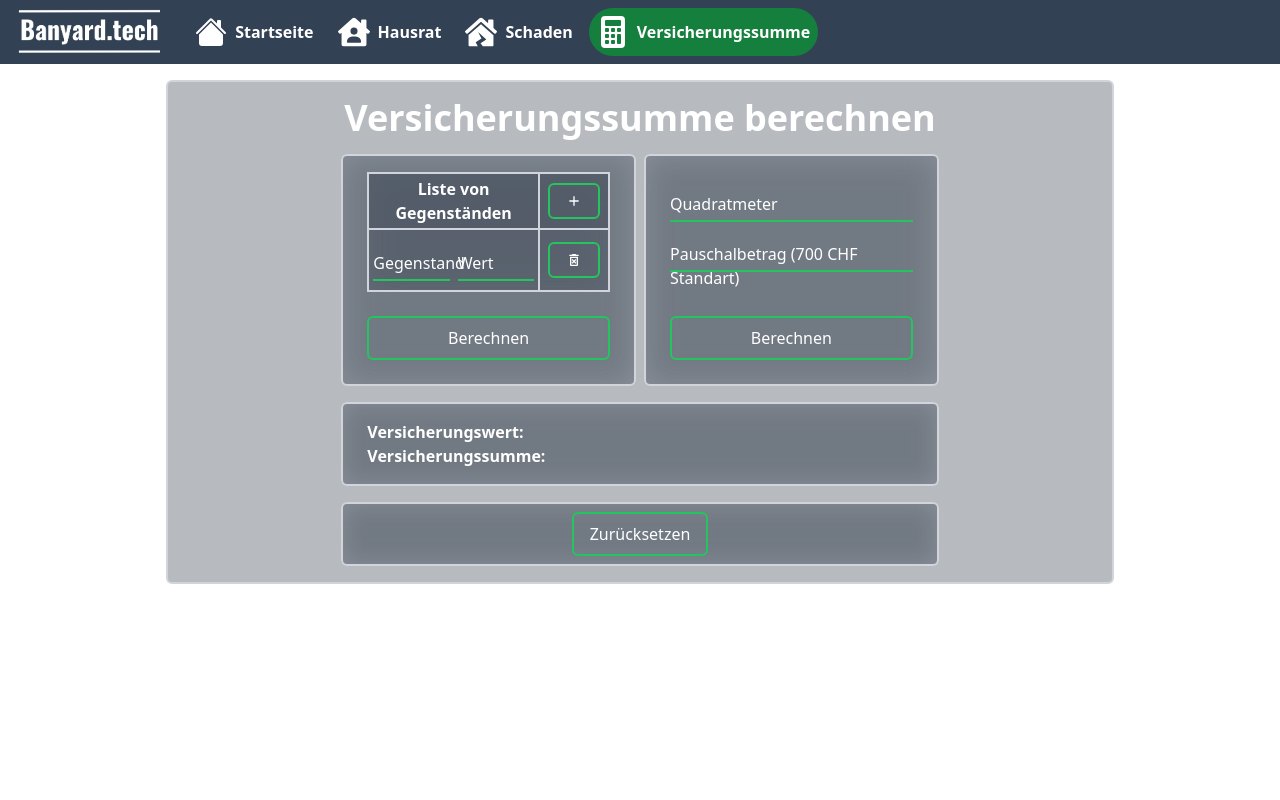
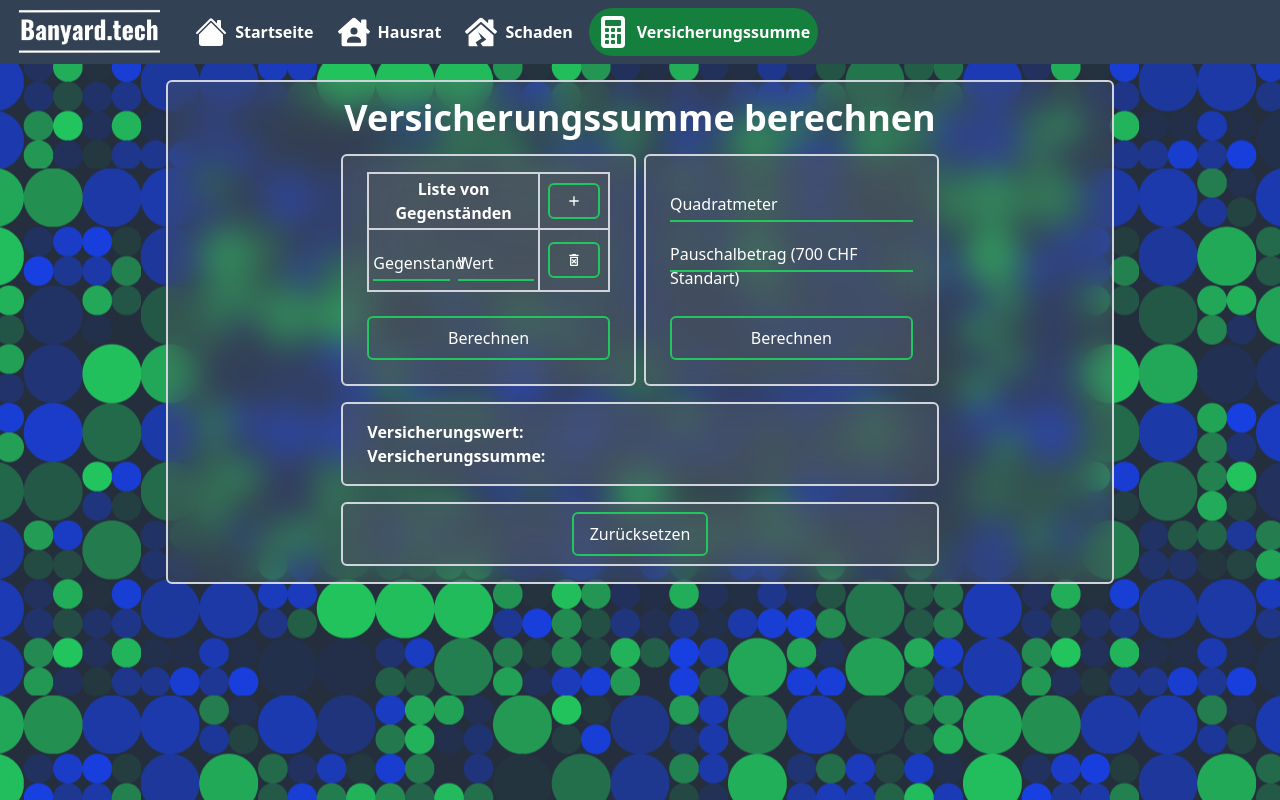
Before and after one commit to AelElliotBanyard/vs-rechner-banyard, a Next.js app in the folder CODE/: page /hausrat/versicherungssumme in a window 1280 px wide. Built offline with nearby package versions, Linux system fonts and the light colour scheme.

Commit message:
add circles-fade bg to insurance sum page

```diff
--- a/CODE/src/styles/globals.css
+++ b/CODE/src/styles/globals.css
@@ -157,7 +157,7 @@
   }
 
   .summe {
-    @apply w-full m-0 px-2 flex flex-col items-center grow;
+    @apply w-full m-0 px-2 flex flex-col items-center grow bg-circles-fade bg-center;
   }
   .summe > .section {
     @apply px-6 flex flex-col items-center mt-4 mb-4 border-2 border-gray-300 rounded-md backdrop-blur-lg bg-gray-600 bg-opacity-40 w-3/4;
```
